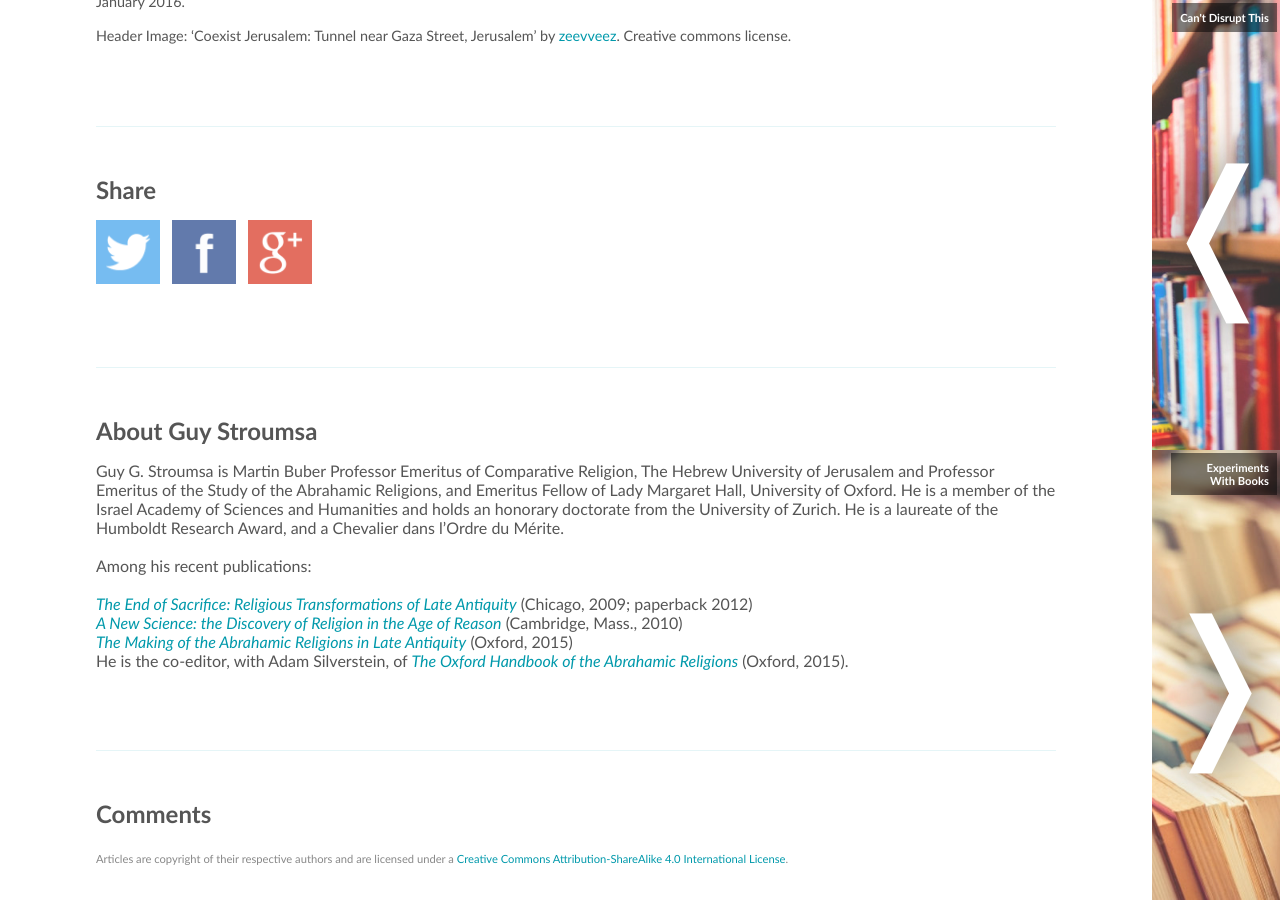
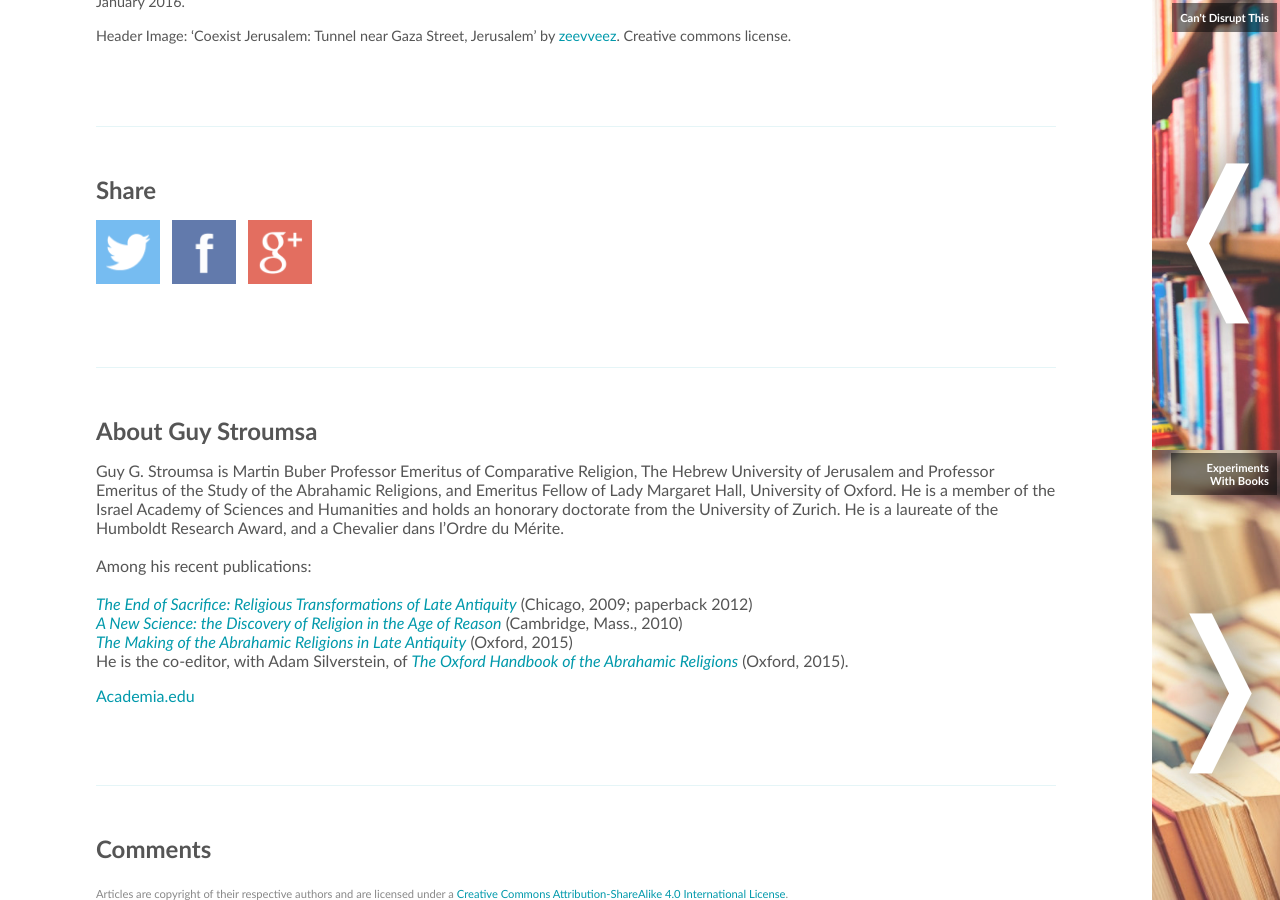
Before and after one commit to uoou/uoou.github.io, a Jekyll site: the page built from _posts/2016-01-09-a-view-from-Jerusalem.md, in a window 1280 px wide and 900 px high, scrolled down 2510 px. Built offline with Jekyll 4.4.1, drawn with Linux system fonts in a browser that asks for light colours; Markdown is read by kramdown in place of the engine named in the settings; comment, search, counter and statistics services are not loaded.

Commit message:
Update _config.yml

```diff
--- a/_config.yml
+++ b/_config.yml
@@ -56,7 +56,8 @@ authors:
     gstroumsa:
         name: Guy Stroumsa
         bio: "Guy G. Stroumsa is Martin Buber Professor Emeritus of Comparative Religion, The Hebrew University of Jerusalem and Professor Emeritus of the Study of the Abrahamic Religions, and Emeritus Fellow of Lady Margaret Hall, University of Oxford. He is a member of the Israel Academy of Sciences and Humanities and holds an honorary doctorate from the University of Zurich. He is a laureate of the Humboldt Research Award, and a Chevalier dans l’Ordre du Mérite.<br /><br />Among his recent publications:<br /><br /><em><a href=\"http://www.press.uchicago.edu/ucp/books/book/chicago/E/bo5747718.html\">The End of Sacrifice: Religious Transformations of Late Antiquity</a></em> (Chicago, 2009; paperback 2012)<br /><em><a href=\"http://www.hup.harvard.edu/catalog.php?isbn=9780674048607\">A New Science: the Discovery of Religion in the Age of Reason</a></em> (Cambridge, Mass., 2010)<br /><em><a href=\"https://global.oup.com/academic/product/the-making-of-the-abrahamic-religions-in-late-antiquity-9780198738862?cc=il&lang=en\">The Making of the Abrahamic Religions in Late Antiquity</a></em> (Oxford, 2015)<br />He is the co-editor, with Adam Silverstein, of <em><a href=\"https://global.oup.com/academic/product/the-oxford-handbook-of-the-abrahamic-religions-9780199697762?cc=il&lang=en\">The Oxford Handbook of the Abrahamic Religions</a></em> (Oxford, 2015)."
-
+        links:
+            Academia.edu: https://huji.academia.edu/guystroumsa
 # !! You don't need to change any of the configuration flags below !!
 #
 
```
